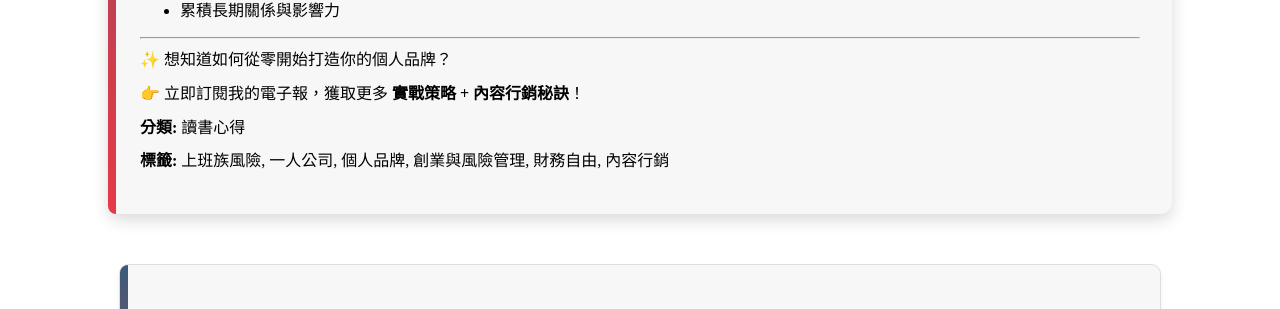
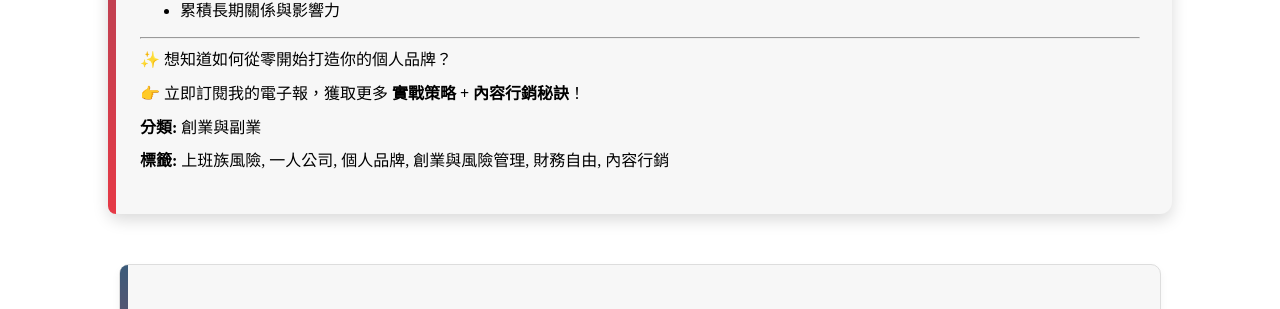
Before and after one commit to KenHAI666/Runing9TO5, a Jekyll site: the page built from _posts/2025-09-16-上班族的風險比創業者更高.md, in a window 1280 px wide and 900 px high, scrolled down 758 px. Shown: the part 141-450 px from the top of the window. Built offline with Jekyll 4.4.1, drawn with Linux system fonts in a browser that asks for light colours.

Commit message:
Update 2025-09-16-上班族的風險比創業者更高.md

```diff
--- a/_posts/2025-09-16-上班族的風險比創業者更高.md
+++ b/_posts/2025-09-16-上班族的風險比創業者更高.md
@@ -1,8 +1,8 @@
 ---
 layout: default
-title: "[讀書心得] 上班族真的比創業者更安全嗎？一人公司風險管理解析"
+title: "[創業與副業] 上班族真的比創業者更安全嗎？一人公司風險管理解析"
 date: 2025-09-16
-categories: [讀書心得]
+categories: [創業與副業]
 tags: ['上班族風險', '一人公司', '個人品牌', '創業與風險管理', '財務自由', '內容行銷']
 description: "揭秘一人公司與個人品牌的風險管理策略。上班族看似穩定，但收入風險其實更高。學會自由與風險管理，打造個人品牌與財務自由。"
 ---
@@ -54,5 +54,5 @@
 <p>✨ 想知道如何從零開始打造你的個人品牌？</p>
 <p>👉 立即訂閱我的電子報，獲取更多 <strong>實戰策略 + 內容行銷秘訣</strong>！</p>
 
-<p><strong>分類:</strong> 讀書心得</p>
+<p><strong>分類:</strong> 創業與副業</p>
 <p><strong>標籤:</strong> 上班族風險, 一人公司, 個人品牌, 創業與風險管理, 財務自由, 內容行銷</p>
```
